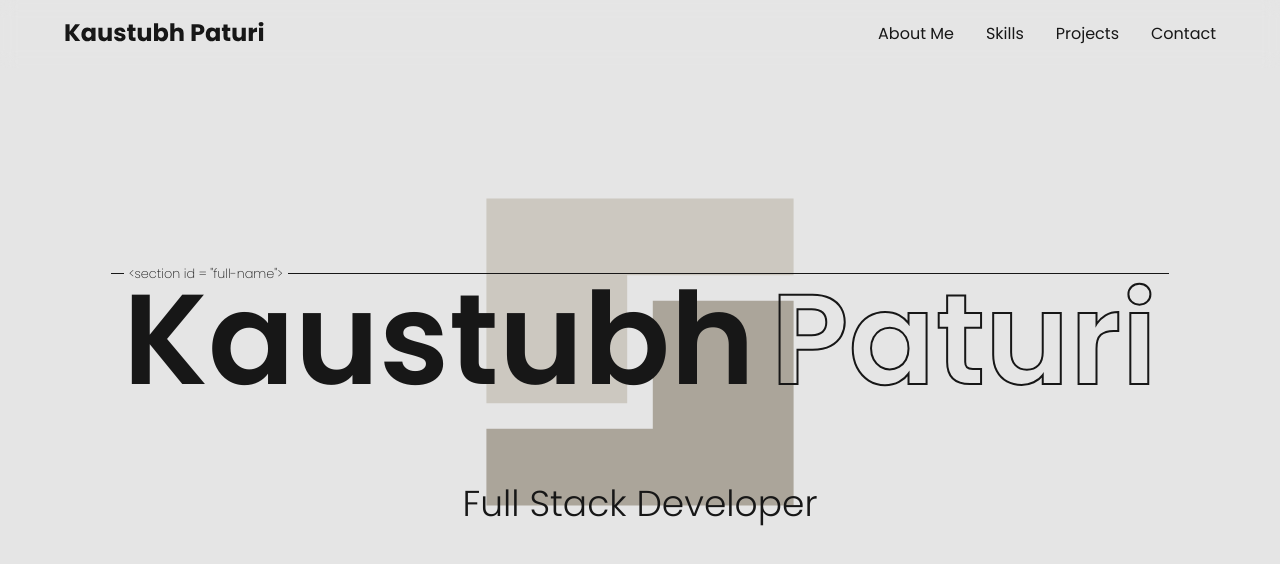
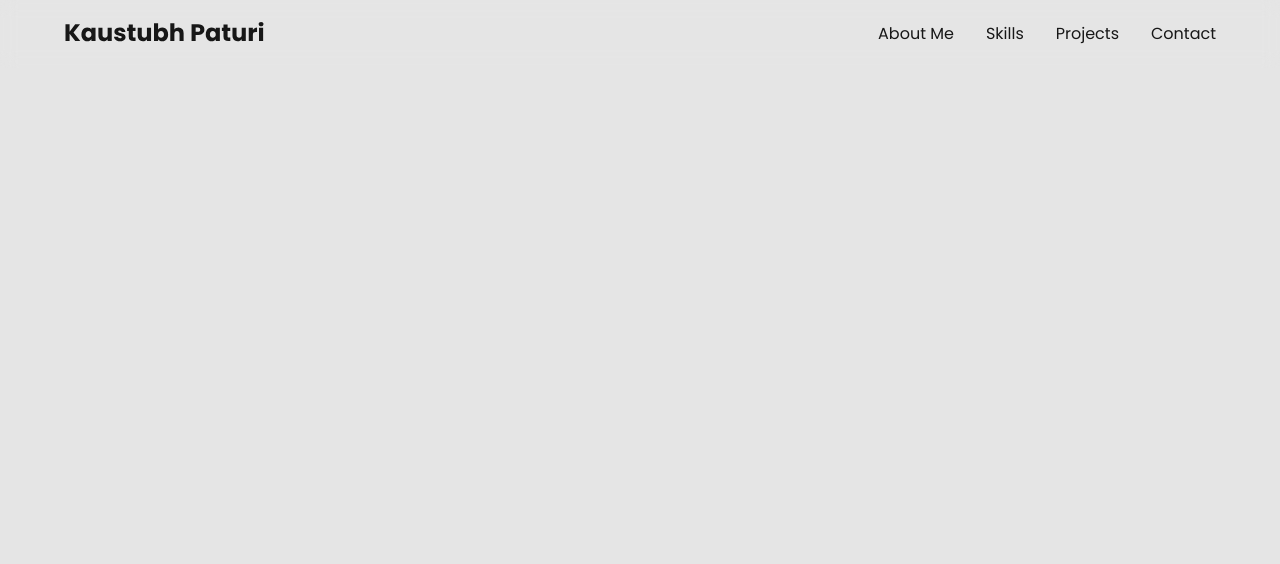
Before and after one commit to paturikaustubh/portfolio, a React (Vite) app: page / in a window 1280 px wide. Shown: the top 564 px of the page. Built offline with nearby package versions, Linux system fonts and the light colour scheme.

Commit message:
App path update

```diff
--- a/src/App.tsx
+++ b/src/App.tsx
@@ -57,7 +57,7 @@ function App() {
       <Cursor />
       <Navbar />
       <Routes>
-        <Route path="/" element={<Hero />} />
+        <Route path="/portfolio" element={<Hero />} />
       </Routes>
     </Router>
   );
```
